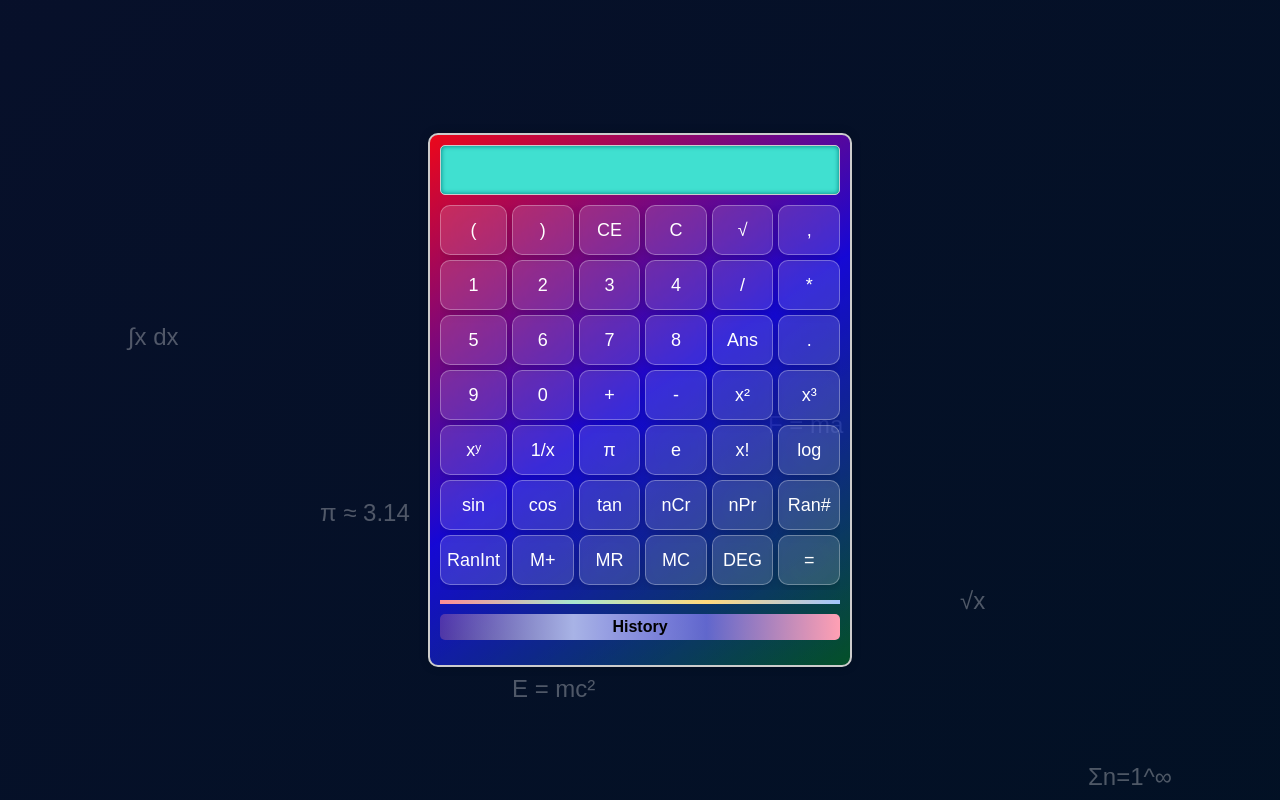
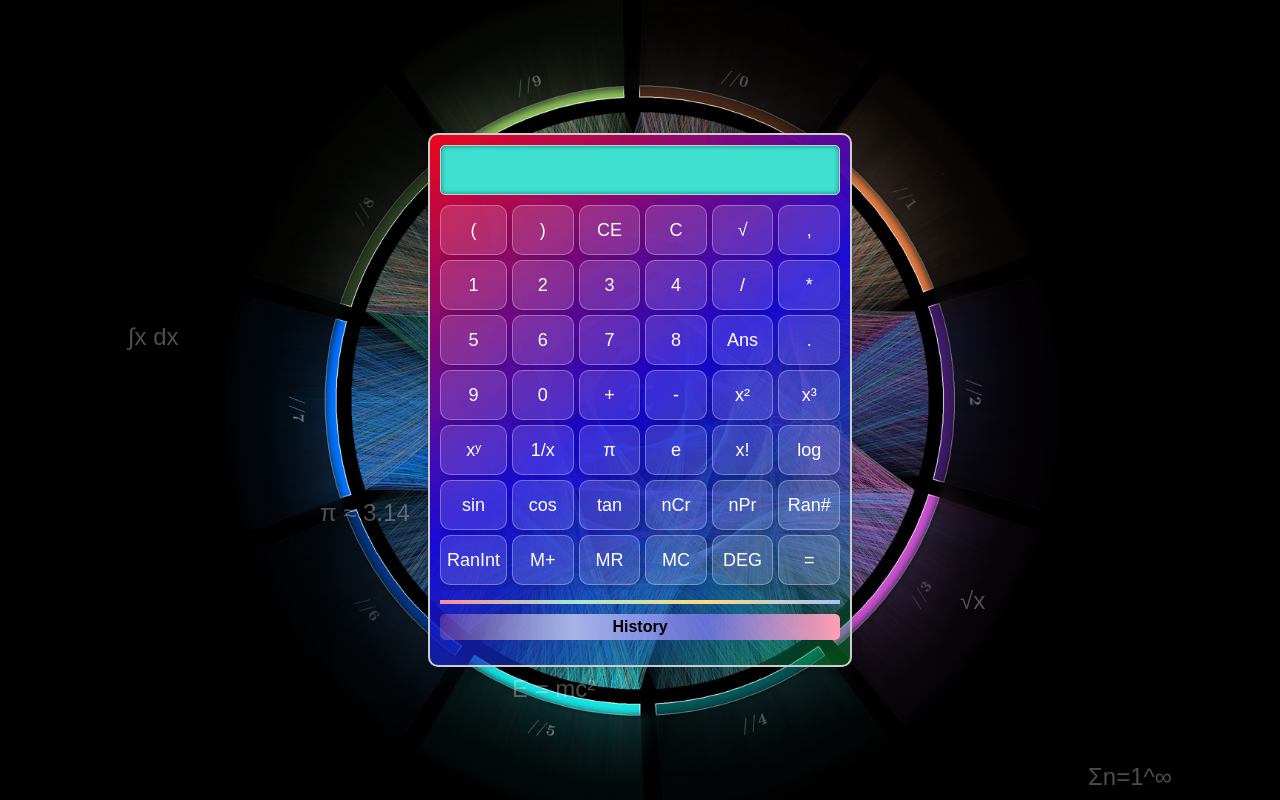
Before and after one commit to T-actician/flask-calculator, a Flask app: page / in a window 1280 px wide. Run offline with Flask 3, Linux system fonts and the light colour scheme.

Commit message:
Updated background to image with animated math overlay

```diff
--- a/static/style.css
+++ b/static/style.css
@@ -7,20 +7,13 @@ body {
     justify-content: center;
     align-items: center;
     min-height: 100vh;
-    background: linear-gradient(135deg, #0f0f33, #001122);
-    background-size: 300% 300%;
-    animation: bgShift 18s ease infinite;
+    background: url('/static/images/bg.jpg') no-repeat center center fixed;
+    background-size: cover;
     overflow: hidden;
     position: relative;
 }
 
 /* === Animated Background === */
-@keyframes bgShift {
-    0% { background-position: 0% 50%; }
-    50% { background-position: 100% 50%; }
-    100% { background-position: 0% 50%; }
-}
-
 .background-effects {
     position: fixed;
     top: 0;
@@ -162,7 +155,6 @@ button:active {
         display: flex;
         justify-content: center;
         align-items: center;
-        background: transparent;
         box-sizing: border-box;
         overflow: hidden;
     }
```
Also changed, not shown: templates/index.html (+12 -7 lines), static/images/bg.jpg (added).
